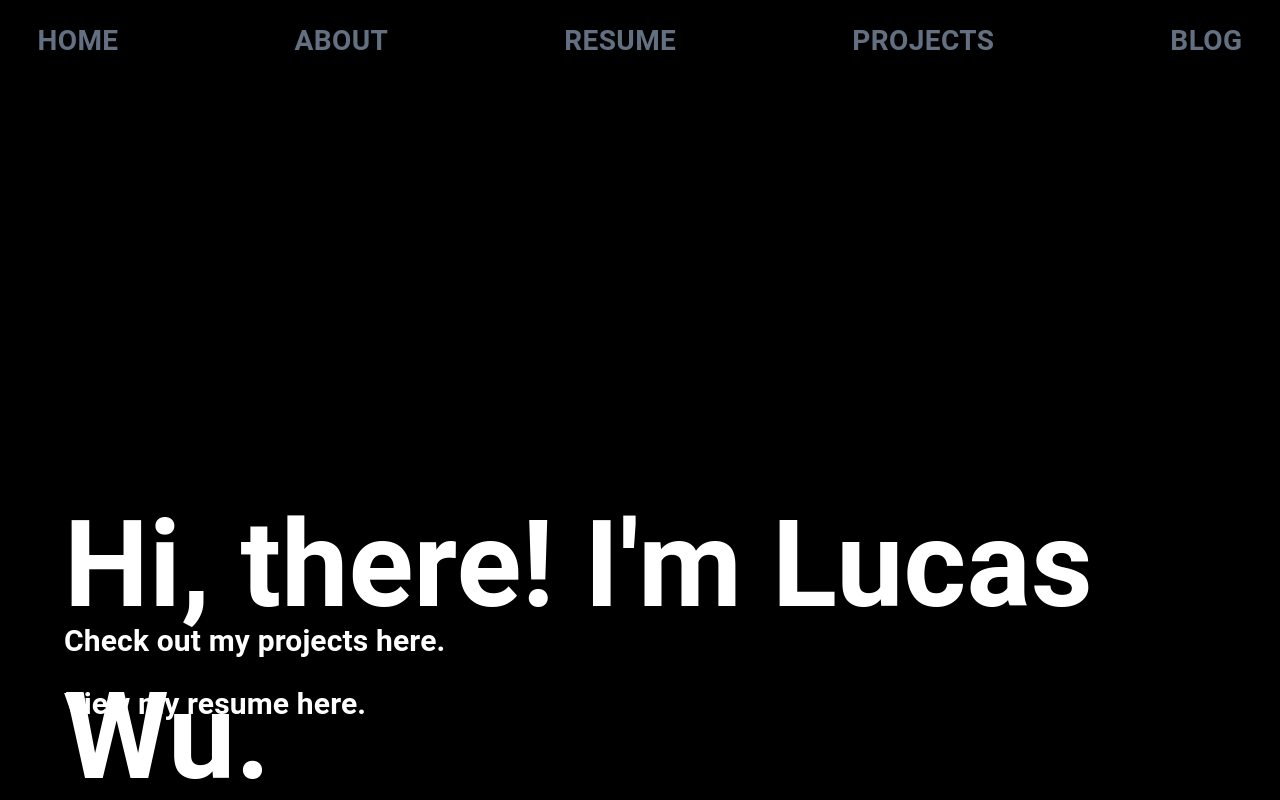
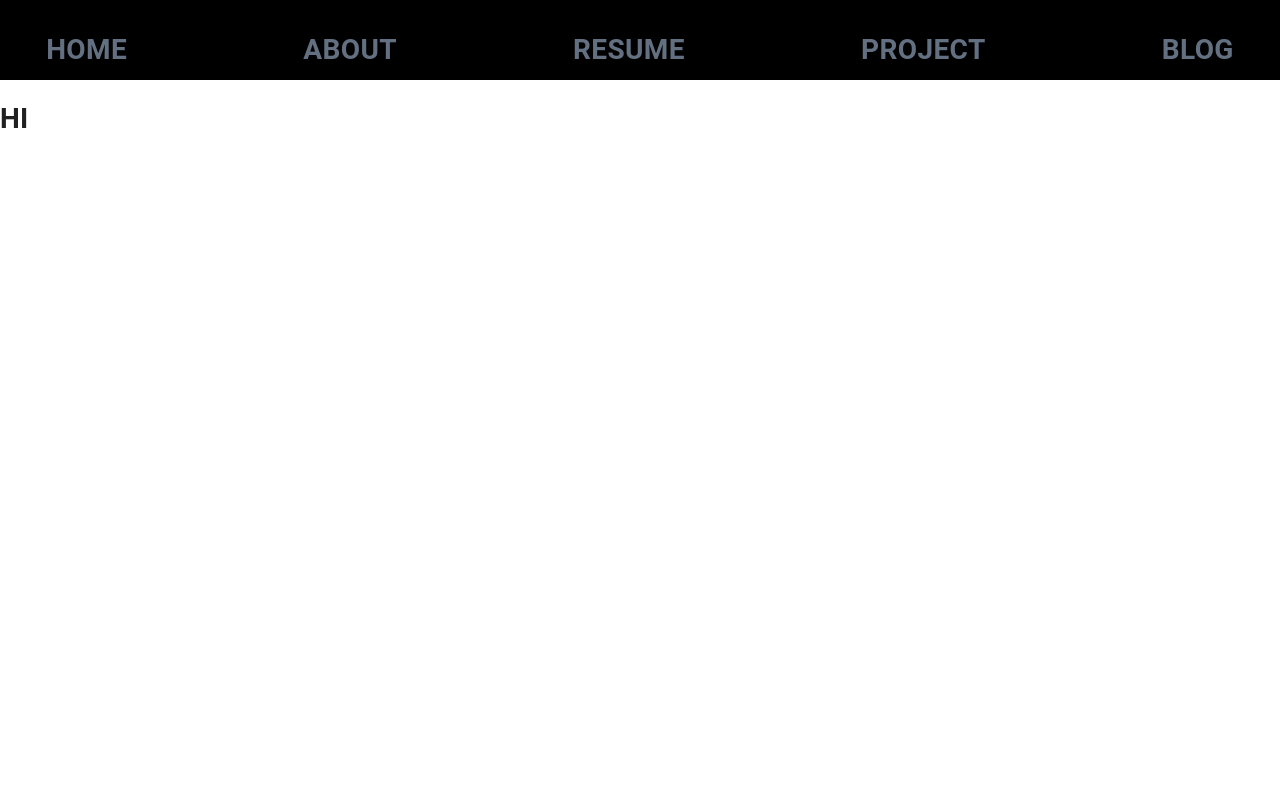
Before and after one commit to lucswu/lucswu.github.io, a React (Create React App) app: page /about in a window 1280 px wide. Shown: the top 800 px of the page. Built offline with nearby package versions, Linux system fonts and the light colour scheme.

Commit message:
added router and links

```diff
--- a/src/App.js
+++ b/src/App.js
@@ -1,16 +1,65 @@
 import "./App.css";
 import React, { Component } from "react";
-import { BrowserRouter as Router, Switch, Route, Link } from "react-router-dom";
+import { BrowserRouter as Router, Routes, Route, Link } from "react-router-dom";
+import Stack from "@mui/material/Stack";
+import { Button } from "@material-ui/core";
 
-import NavBar from "./components/Navbar";
-import MainPage from "./components/MainPage";
+import Home from "./components/Home";
+import About from "./components/About";
+import Resume from "./components/Resume";
+import Projects from "./components/Projects";
+import Blog from "./components/Blog";
 
 class App extends Component {
   render() {
     return (
       <React.Fragment>
-        <NavBar />
-        <MainPage />
+        <Router>
+          <div>
+            <Stack
+              spacing={20}
+              direction="row"
+              justifyContent="center"
+              alignItem="center"
+              backgroundColor="black"
+              height="10vh"
+            >
+              <Link to="/">
+                <Button color="primary">
+                  <h1>Home</h1>
+                </Button>
+              </Link>
+              <Link to="/about">
+                <Button color="primary">
+                  <h1>About</h1>
+                </Button>
+              </Link>
+              <Link to="/resume">
+                <Button color="primary">
+                  <h1>Resume</h1>
+                </Button>
+              </Link>
+              <Link to="/projects">
+                <Button color="primary">
+                  <h1>Project</h1>
+                </Button>
+              </Link>
+              <Link to="/blog">
+                <Button color="primary">
+                  <h1>Blog</h1>
+                </Button>
+              </Link>
+            </Stack>
+
+            <Routes>
+              <Route exact path="/" element={<Home />} />
+              <Route path="/about" element={<About />} />
+              <Route path="/resume" element={<Resume />} />
+              <Route path="/projects" element={<Projects />} />
+              <Route path="/blog" element={<Blog />} />
+            </Routes>
+          </div>
+        </Router>
       </React.Fragment>
     );
   }
--- /dev/null
+++ b/src/components/About.jsx
@@ -0,0 +1,14 @@
+import React, { Component } from "react";
+
+class About extends Component {
+  state = {};
+  render() {
+    return (
+      <React.Fragment>
+        <h1>HI</h1>
+      </React.Fragment>
+    );
+  }
+}
+
+export default About;
--- /dev/null
+++ b/src/components/Blog.jsx
@@ -0,0 +1,10 @@
+import React, { Component } from "react";
+
+class Blog extends Component {
+  state = {};
+  render() {
+    return <React.Fragment></React.Fragment>;
+  }
+}
+
+export default Blog;
--- a/src/components/MainPage.js
+++ b/src/components/Home.jsx
@@ -10,7 +10,7 @@ const SectionStyle = {
   alignItems: "center",
 };
 
-class MainPage extends Component {
+class Home extends Component {
   render() {
     return (
       <React.Fragment>
@@ -52,4 +52,4 @@ class MainPage extends Component {
   }
 }
 
-export default MainPage;
+export default Home;
--- /dev/null
+++ b/src/components/Projects.jsx
@@ -0,0 +1,10 @@
+import React, { Component } from "react";
+
+class Projects extends Component {
+  state = {};
+  render() {
+    return <React.Fragment></React.Fragment>;
+  }
+}
+
+export default Projects;
--- /dev/null
+++ b/src/components/Resume.jsx
@@ -0,0 +1,10 @@
+import React, { Component } from "react";
+
+class Resume extends Component {
+  state = {};
+  render() {
+    return <React.Fragment></React.Fragment>;
+  }
+}
+
+export default Resume;
--- a/src/components/Title.jsx
+++ b/src/components/Title.jsx
@@ -1,5 +1,6 @@
 import React, { Component } from "react";
 import Typist from "react-typist";
+import { Link } from "react-router-dom";
 import "../Typist.css";
 
 class Title extends Component {
@@ -32,8 +33,12 @@ class Title extends Component {
             }}
           >
             <Typist.Delay ms={500} />
-            <h1>Check out my projects here.</h1>
-            <h1>View my resume here.</h1>
+            <h1>
+              Check out my projects <Link to="/Projects">here</Link>.
+            </h1>
+            <h1>
+              View my resume <Link to="/Resume">here</Link>.
+            </h1>
           </span>
         </Typist>
       </React.Fragment>
```
